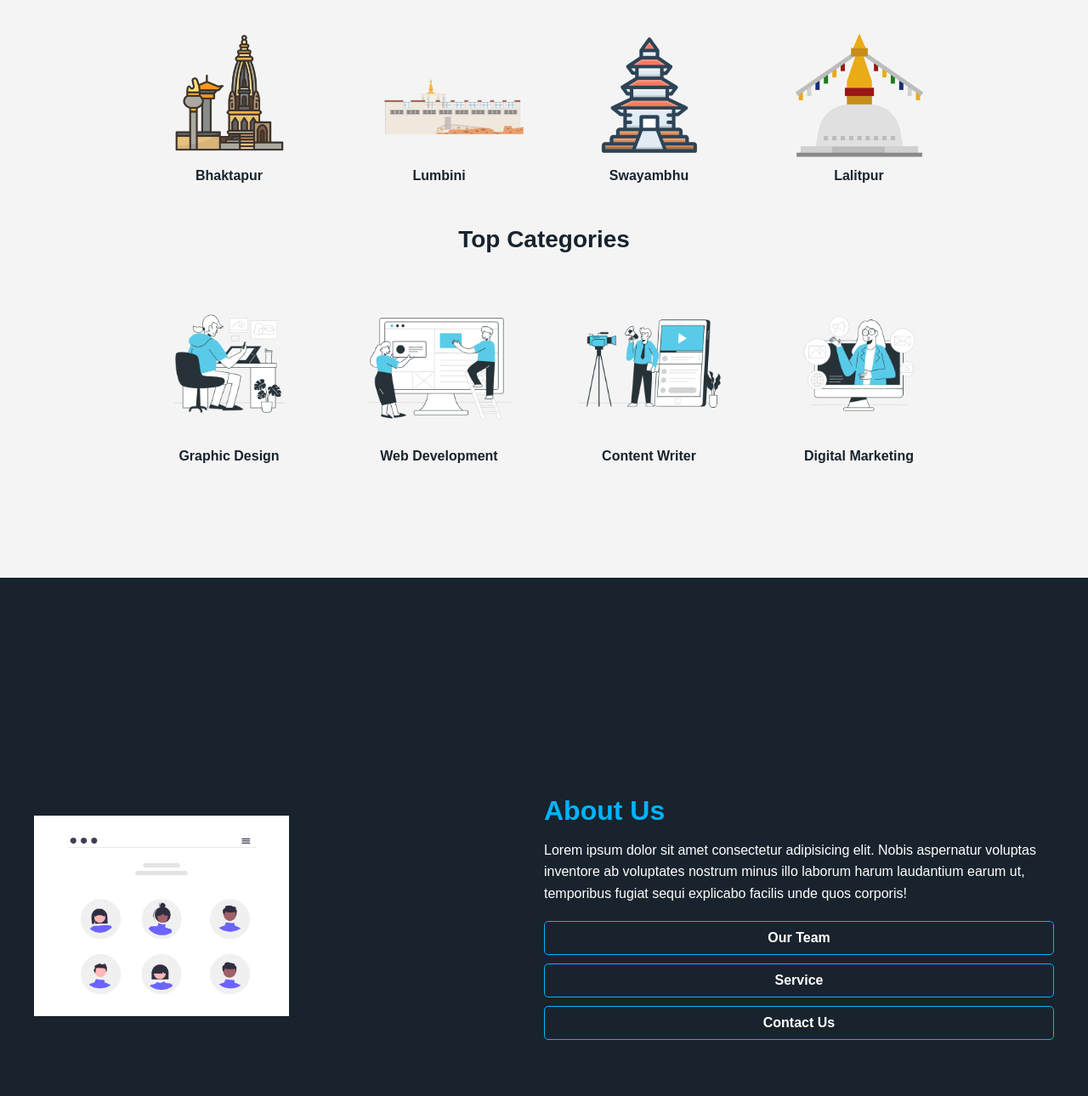
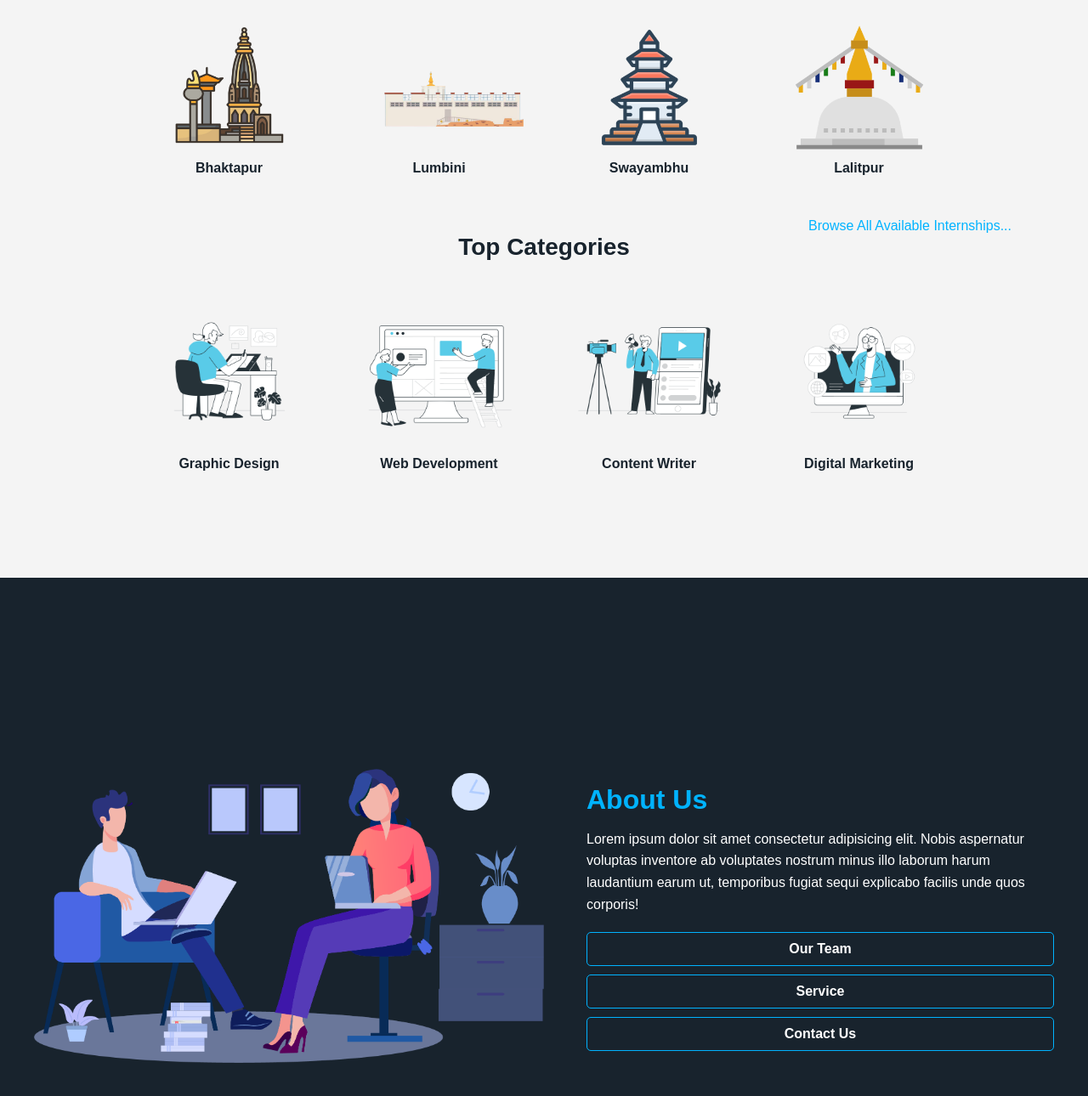
Before and after one commit to aac1ss/InternLink, a plain HTML site: page html/index.html in a window 1280 px wide. Shown: the part 908-2198 px from the top of the page at 85% size. Drawn offline with Linux system fonts and the light colour scheme.

Commit message:
Updated Css (Picture in about us, Changes in some Styles i forgot)

```diff
--- a/css/styles.css
+++ b/css/styles.css
@@ -190,6 +190,14 @@ button:focus {
     max-width: 1200px;
     text-align: center;
     margin-bottom: 50px;
+    gap:20px;
+}
+#browse-internship{
+    color: #00b3ff;
+    text-decoration:wavy;
+    align-items: right;
+    margin-right: 90px;
+    margin-left: auto;
 }
 
 .internships h3, .categories h3 {
@@ -249,13 +257,13 @@ button:focus {
     display: flex;
     max-width: 1200px;
     width: 100%;
-    gap: 30px;
+    gap: 50px;
     align-items: center;
     justify-content: space-between;
 }
 
 .about-us-image img {
-    width: 300px;
+    width: 600px;
     height: auto;
     object-fit: cover;
 }
--- a/html/index.html
+++ b/html/index.html
@@ -63,6 +63,7 @@
                 </div>
             </div>
         </div>
+     <a href="/html/dashboard.html" id="browse-internship">Browse All Available Internships...</a>
 
         <div class="categories">
             <h3>Top Categories</h3>
@@ -91,7 +92,9 @@
 <section class="about-us" id="about-us">
     <div class="about-us-container">
         <div class="about-us-image">
-            <img src="/images/Landing Page/AboutUs.png" alt="Character Image"> <!-- Placeholder for the character image -->
+            <!-- <img src="/images/Landing Page/AboutUs.png" alt="Character Image"> Placeholder for the character image -->
+            <!-- <img src="/images/Landing Page/AboutUs2.png" alt="Character Image"> Placeholder for the character image -->
+            <img src="/images/Landing Page/AboutUs3.png" alt="Character Image"> <!-- Placeholder for the character image -->
         </div>
         <div class="about-us-content">
             <h2>About Us</h2>
```
Also changed, not shown: images/Landing Page/AboutUs2.png (added), images/Landing Page/AboutUs3.png (added).
